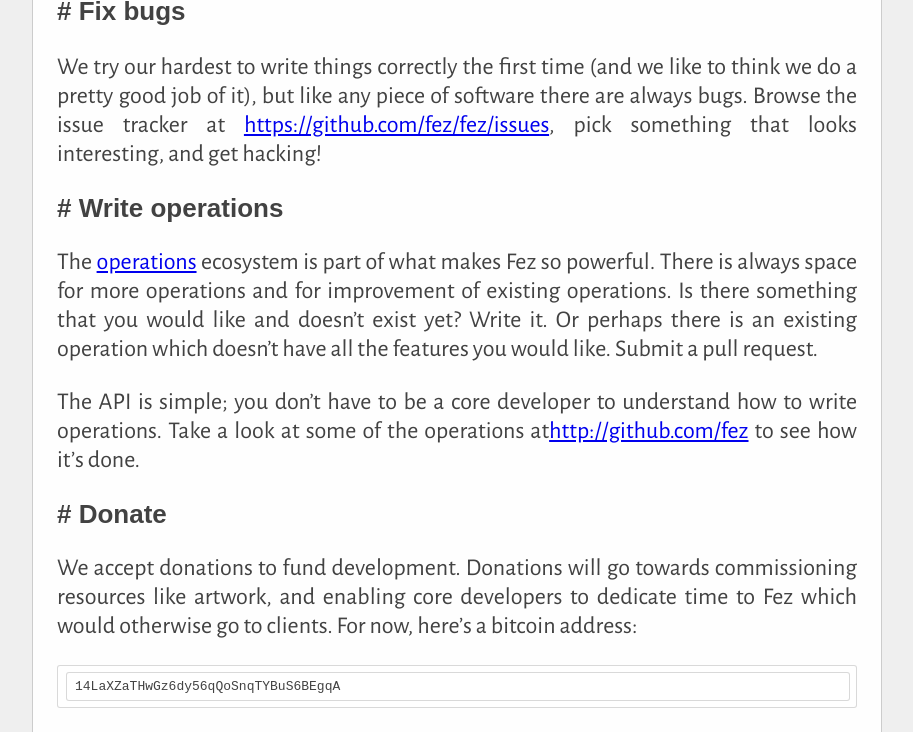
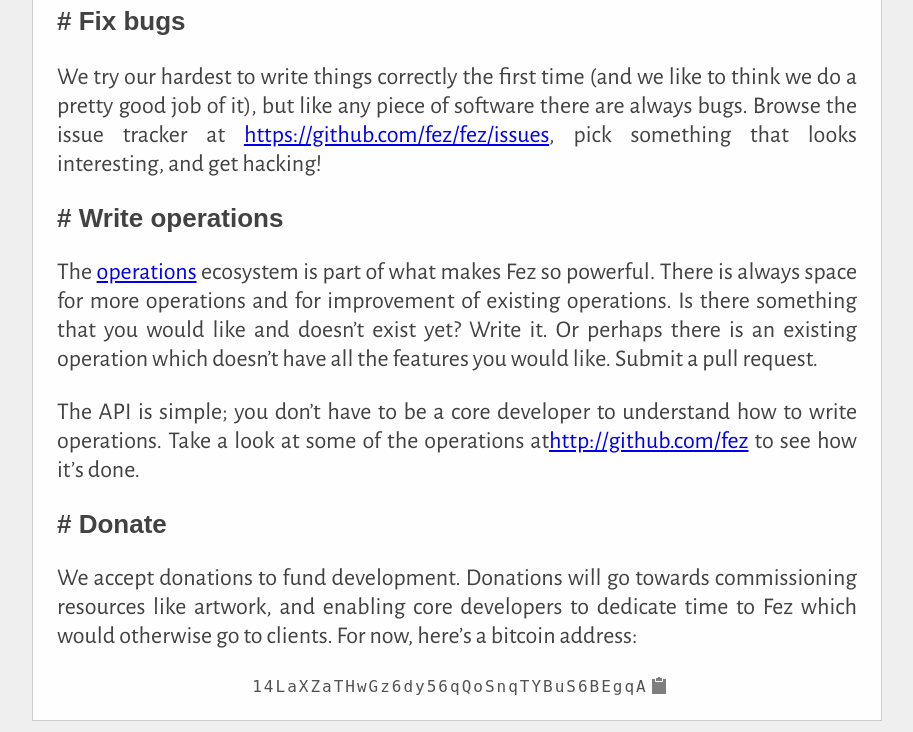
Before and after one commit to barretron/fez.github.io, a Jekyll site: the page built from contribute.md, in a window 1280 px wide. Shown: the part 320-1052 px from the top of the page, without its empty margins (183-1096 px from the left). Built offline with Jekyll 4.4.1, drawn with Linux system fonts in a browser that asks for light colours; some web fonts are replaced; Markdown is read by kramdown in place of the engine named in the settings.

Commit message:
Made bitcoin address larger and added copy to clipboard button

```diff
--- a/contribute.md
+++ b/contribute.md
@@ -38,4 +38,14 @@ otherwise go to clients. For now, here's a bitcoin address:
 
 <!-- <script data-gittip-username="isaacbw" src="//gttp.co/v1.js"></script> -->
 
-    14LaXZaTHwGz6dy56qQoSnqTYBuS6BEgqA
+<div class="bitcoin">14LaXZaTHwGz6dy56qQoSnqTYBuS6BEgqA<img id="copy" class="copy" src="clipboard-1.png" /></div>
+
+<script type="text/javascript" src="js/ZeroClipboard.min.js"></script>
+<script type="text/javascript">
+ ZeroClipboard.setDefaults({ moviePath: '/js/ZeroClipboard.swf' });
+ var clip = new ZeroClipboard(document.getElementById("copy"));
+ clip.on("dataRequested", function(client, args) {
+   clip.setText("14LaXZaTHwGz6dy56qQoSnqTYBuS6BEgqA");
+   document.getElementById("copy").src = "clipboard-checkmark-1.png";
+ });
+</script>
--- a/css/main.css
+++ b/css/main.css
@@ -35,7 +35,7 @@ h1 {
 }
 
 h2:first-child {
-  margin-top: -4px;
+  margin-top: 6px;
   margin-bottom: 1em;
 }
 
@@ -135,3 +135,17 @@ img.unimplemented {
   font-size: 42px;
   text-align: center;
 }
+
+.bitcoin {
+  font-family: mono;
+  color: #525252;
+  letter-spacing: 2px;
+  text-align: center;
+}
+
+.copy {
+  opacity: 0.5;
+  position: relative;
+  top: 2px;
+  left: 4px;
+}
```
Also changed, not shown: clipboard-1.png (added), clipboard-checkmark-1.png (added), js/ZeroClipboard.min.js (added), 1 other file.
